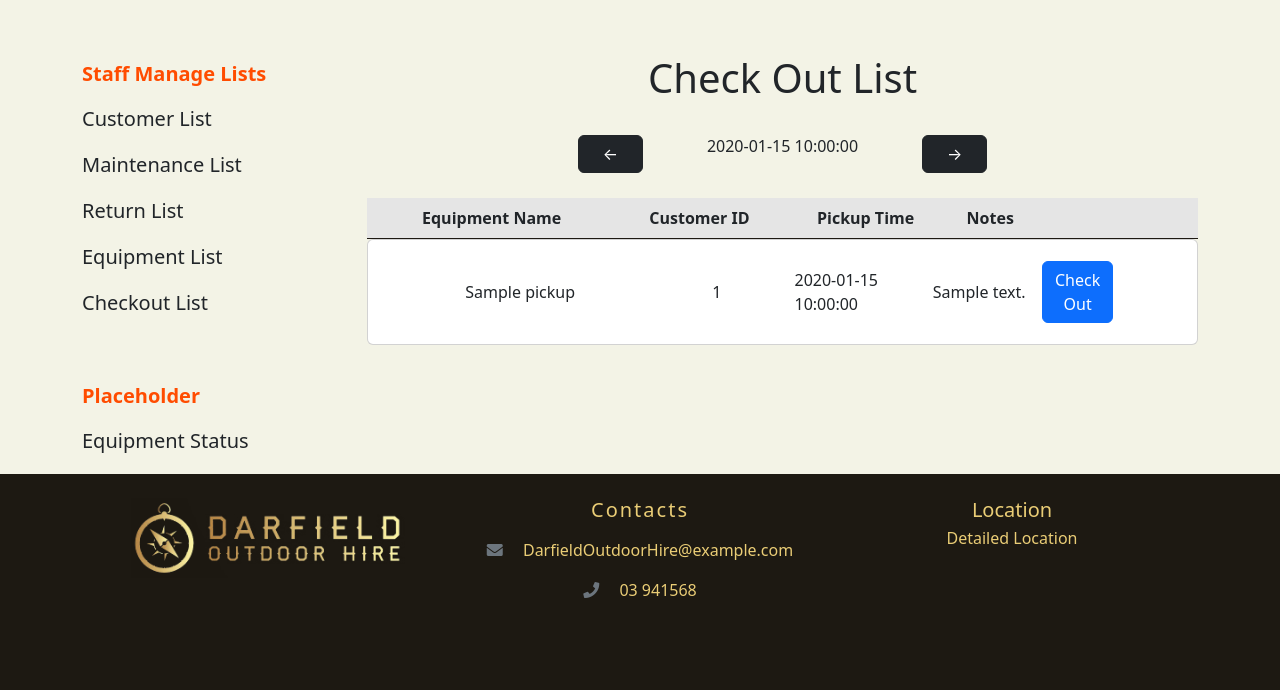
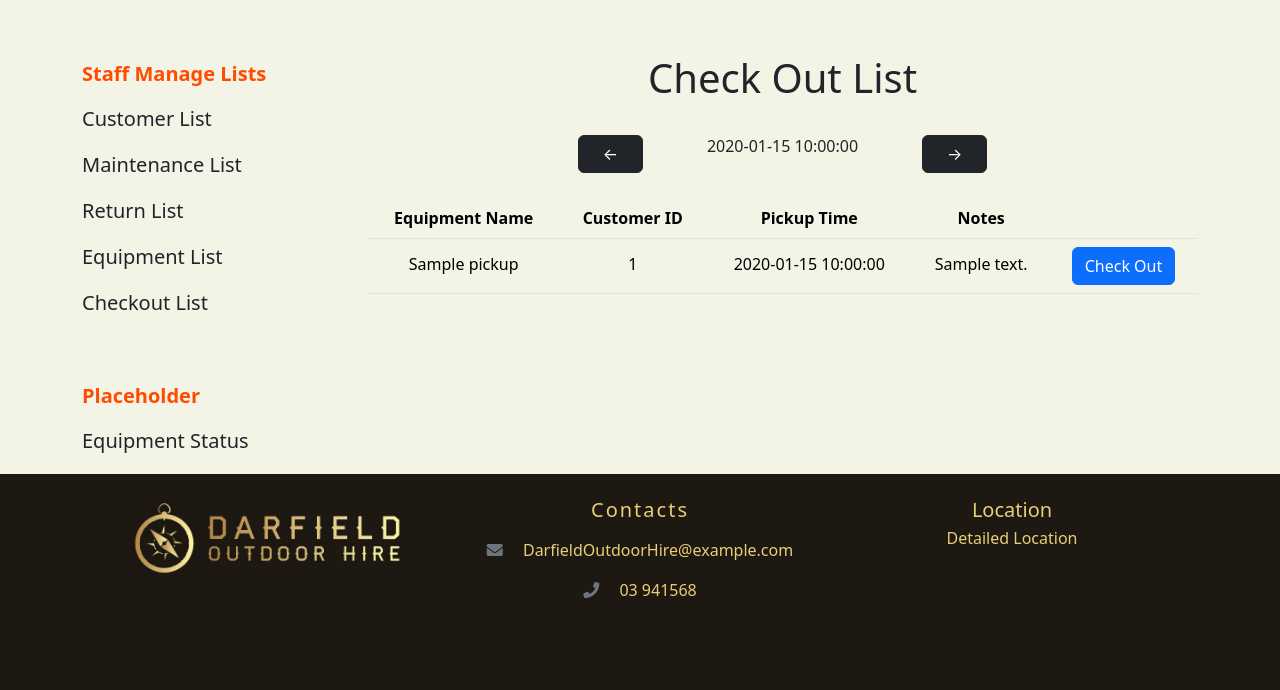
Before and after one commit to gaon5/agrihireApp, a Flask app: template app/templates/staff/check_out_list.html in a window 1280 px wide. Shown: the part 212-902 px from the top of the page. Run offline with Flask 3, Linux system fonts and the light colour scheme; the template is opened without the code that fills it: most values are stand-ins (such as "Sample title", 1, 10 or a date in 2020).

Commit message:
change staff lists css

```diff
--- a/app/templates/staff/check_out_list.html
+++ b/app/templates/staff/check_out_list.html
@@ -8,6 +8,13 @@
 
 {% block inside_css %}
     <style>
+        table, th.header, td {
+            vertical-align: middle;
+            text-align: center;
+        }
+        table, th, td {
+            background-color: transparent !important;
+        }
         #navigation-container {
             display: flex;
             align-items: center;
@@ -81,43 +88,45 @@
             </form>
             <br>
             {% if pickup_list %}
-                <div class="table-header">
-                    <div class="header-cell">Equipment Name</div>
-                    <div class="header-cell">Customer ID</div>
-                    <div class="header-cell">Pickup Time</div>
-                    <div class="header-cell">Notes</div>
-                    <div class="header-cell"></div>
-                </div>
-                <div class="card mb-3">
-                    <div class="card-body">
+                <table class="table table-hover align-middle mb-0" id="myTable">
+                    <thead>
+                        <tr>
+                            <th class="header">Equipment Name</th>
+                            <th class="header">Customer ID</th>
+                            <th class="header">Pickup Time</th>
+                            <th class="header">Notes</th>
+                            <th class="header"></th>
+                        </tr>
+                    </thead>
+                    <tbody>
                         {% for pickup in pickup_list %}
                             <form action="{{ url_for('check_out_list') }}" method="post">
-                                <div class="row" style="margin: 5px;">
-                                    <div class="col-md-4 d-flex align-items-center justify-content-center">
-                                        {{ pickup.name }}
-                                    </div>
-                                    <div class="col-md-2 d-flex align-items-center justify-content-center">
-                                        {{ pickup.customer_id }}
-                                    </div>
-                                    <div class="col-md-2 d-flex align-items-center justify-content-center">
-                                        {{ pickup.rental_start_datetime }}
-                                    </div>
-                                    <div class="col-md-2 d-flex align-items-center justify-content-center">
-                                        {{ pickup.notes }}
-                                    </div>
-                                    <div class="col-md-1 d-flex align-items-center justify-content-center">
+                                <tr style="cursor: pointer;">
+                                    <td>
+                                        <p class="fw-normal mb-1">{{ pickup.name }}</p>
+                                    </td>
+                                    <td>
+                                        <p class="fw-normal mb-1">{{ pickup.customer_id }}</p>
+                                    </td>
+                                    <td>
+                                        <p class="fw-normal mb-1">{{ pickup.rental_start_datetime }}</p>
+                                    </td>
+                                    <td>
+                                        <p class="fw-normal mb-1">{{ pickup.notes }}</p>
+                                    </td>
+                                    <td>
                                         <input type="hidden" name="instance_id" id="instance_id" value="{{ pickup.instance_id }}">
                                         <input type="hidden" name="equipment_rental_status_id" id="equipment_rental_status_id" value="{{ pickup.equipment_rental_status_id }}">
                                         <input type="hidden" name="the_date" id="the_date" value="{{ the_date }}">
                                         <button type="submit" class="btn btn-primary">
                                             Check Out
                                         </button>
-                                    </div>
-                                </div>
+                                    </td>
+                                </tr>
                             </form>
                         {% endfor %}
-                    </div>
-                </div>
+                    </tbody>
+                </table>
             {% else %}
                 <p>There is no equipment for pickup</p>
             {% endif %}
```
Also changed, not shown: app/config.py (+9 -9 lines), app/templates/staff/customer_details.html (+8 -0 lines), app/templates/staff/maintenance_list.html (+44 -35 lines), app/templates/staff/return_list.html (+36 -28 lines).
